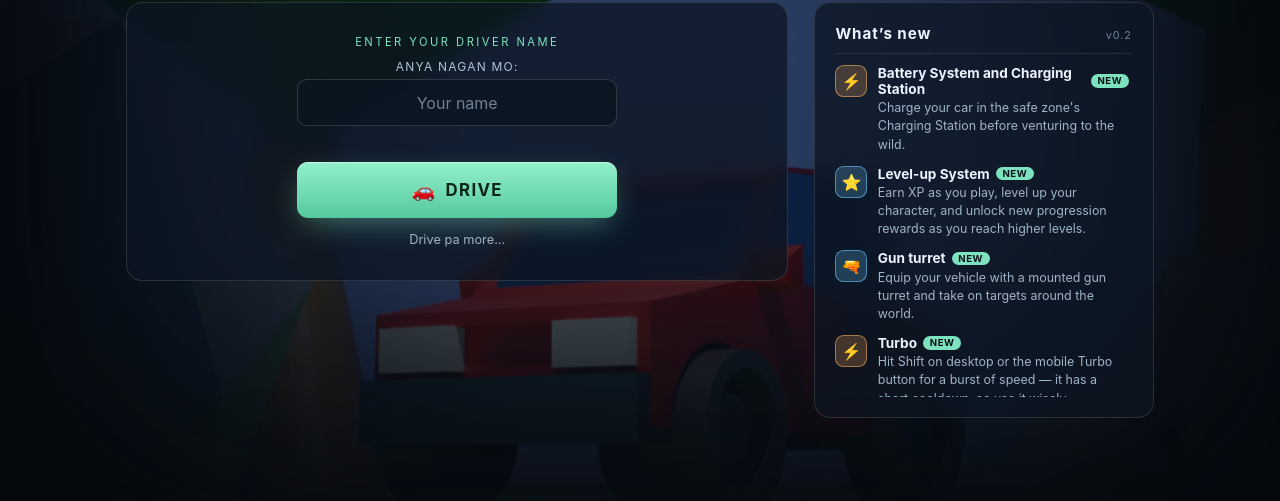
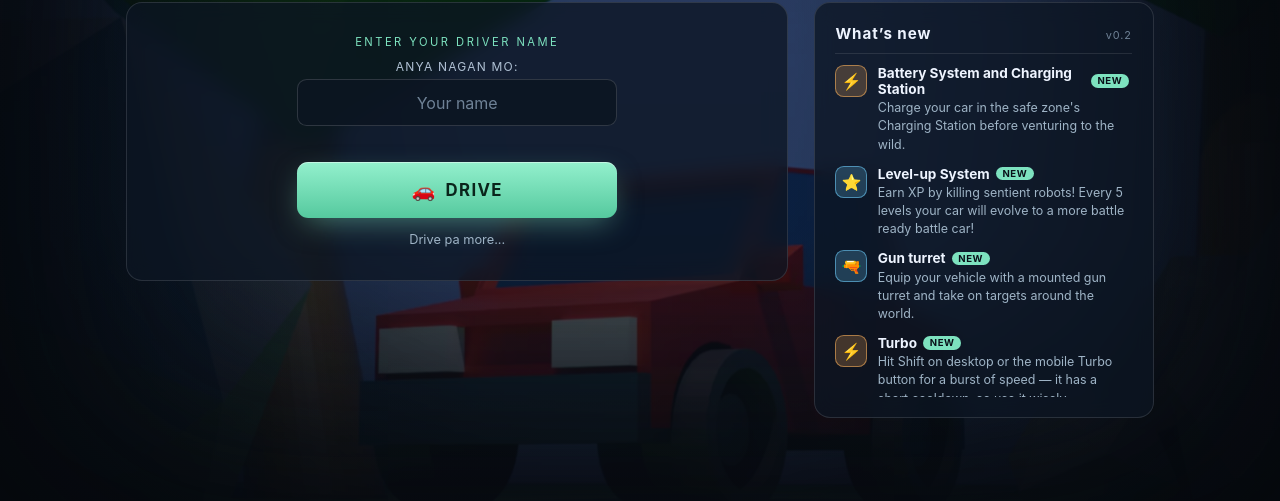
Before and after one commit to kurtallenk/driveworld, a website built with Vite: page index.html in a window 1280 px wide. Shown: the part 265-766 px from the top of the page. Built offline with nearby package versions, Linux system fonts and the light colour scheme.

Commit message:
Levelup description patch

```diff
--- a/index.html
+++ b/index.html
@@ -103,7 +103,7 @@
                     <span class="intro-patch-badge">New</span>
                   </p>
                   <p class="intro-patch-desc">
-                    Earn XP as you play, level up your character, and unlock new progression rewards as you reach higher levels.
+                   Earn XP by killing sentient robots! Every 5 levels your car will evolve to a more battle ready battle car!
                   </p>
                 </div>
               </li>
```
